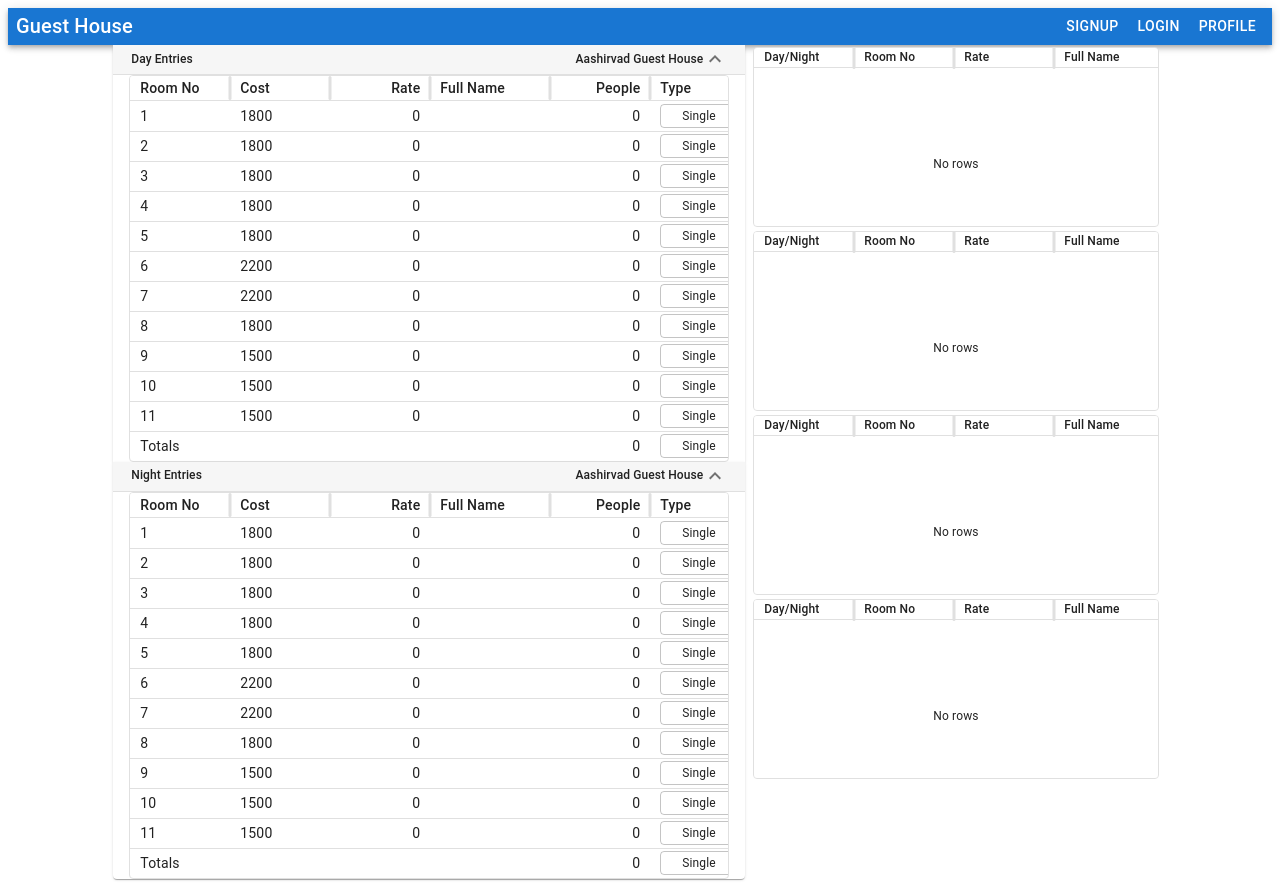
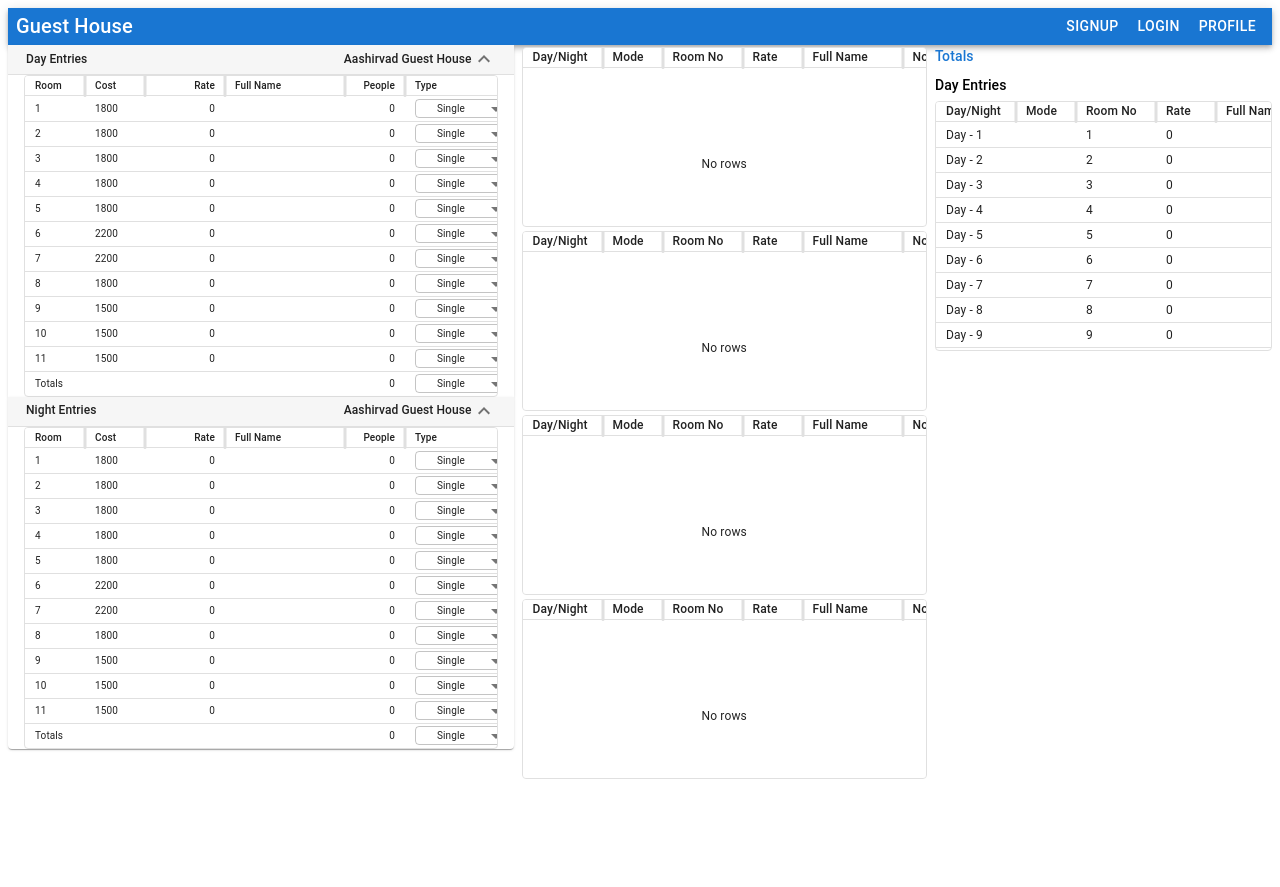
Before and after one commit to mayadb01-lgtm/TGT-GH-Rest, a React (Vite) app: page / in a window 1280 px wide. After the commit the page ends 800 px from the top, so only its background shows below. Built offline with nearby package versions, Linux system fonts and the light colour scheme.

Commit message:
feat - all datagrid on one screen

```diff
--- a/src/components/TableComponent.jsx
+++ b/src/components/TableComponent.jsx
@@ -88,12 +88,12 @@ const TableComponent = ({
       <DataGrid
         rows={[...rows, totalsRow]}
         columns={[
-          { field: "roomNo", headerName: "Room No", width: 100 },
-          { field: "cost", headerName: "Cost", width: 100 },
+          { field: "roomNo", headerName: "Room", width: 60 },
+          { field: "cost", headerName: "Cost", width: 60 },
           {
             field: "rate",
             headerName: "Rate",
-            width: 100,
+            width: 80,
             editable: true,
             type: "number",
           },
@@ -106,7 +106,7 @@ const TableComponent = ({
           {
             field: "noOfPeople",
             headerName: "People",
-            width: 100,
+            width: 60,
             editable: true,
             type: "number",
           },
@@ -154,13 +154,20 @@ const TableComponent = ({
         processRowUpdate={handleRowEdit}
         disableSelectionOnClick
         handleRowEdit={onSubmit(rows)}
-        rowHeight={30}
+        rowHeight={25}
         sx={{
           "& .MuiDataGrid-columnHeader": {
-            maxHeight: "25px",
+            maxHeight: "20px",
           },
           "& .MuiDataGrid-footerContainer": {
             display: "none",
+          },
+          fontSize: "10px",
+          "& .MuiDataGrid-scrollbar": {
+            display: "none",
+          },
+          "& .MuiInputBase-input": {
+            fontSize: "10px",
           },
         }}
       />
--- a/src/pages/EntryPage.jsx
+++ b/src/pages/EntryPage.jsx
@@ -105,10 +105,11 @@ const EntryPage = () => {
 
   // Columns for DataGrid
   const columns = [
-    { field: "id", headerName: "Day/Night", width: 100 },
-    { field: "roomNo", headerName: "Room No", width: 100 },
-    { field: "rate", headerName: "Rate", width: 100 },
-    { field: "fullname", headerName: "Full Name", width: 120 },
+    { field: "id", headerName: "Day/Night", width: 80 },
+    { field: "modeOfPayment", headerName: "Mode", width: 60 },
+    { field: "roomNo", headerName: "Room No", width: 80 },
+    { field: "rate", headerName: "Rate", width: 60 },
+    { field: "fullname", headerName: "Full Name", width: 100 },
     { field: "noOfPeople", headerName: "No. of People", width: 100 },
   ];
 
@@ -154,7 +155,7 @@ const EntryPage = () => {
       alignItems="start"
     >
       {/* Left Side: Day and Night Entry Tables */}
-      <Grid size={{ xs: 12, sm: 6, md: 6, lg: 6, xl: 6 }}>
+      <Grid size={{ xs: 12, sm: 4.8, md: 4.8, lg: 4.8, xl: 4.8 }}>
         <Box>
           {/* Day Entries */}
           <Accordion defaultExpanded style={{ margin: "0", paddingBlock: "0" }}>
@@ -320,7 +321,7 @@ const EntryPage = () => {
       </Grid>
 
       {/* Right - Totals Calculations DataGrids */}
-      {/* <Grid size={{ xs: 12, sm: 2, md: 2, lg: 2, xl: 2 }}>
+      <Grid size={{ xs: 12, sm: 3.2, md: 3.2, lg: 3.2, xl: 3.2 }}>
         <Box>
           <Typography
             variant="h6"
@@ -365,7 +366,7 @@ const EntryPage = () => {
             </Box>
           </Stack>
         </Box>
-      </Grid> */}
+      </Grid>
     </Grid>
   );
 };
```
